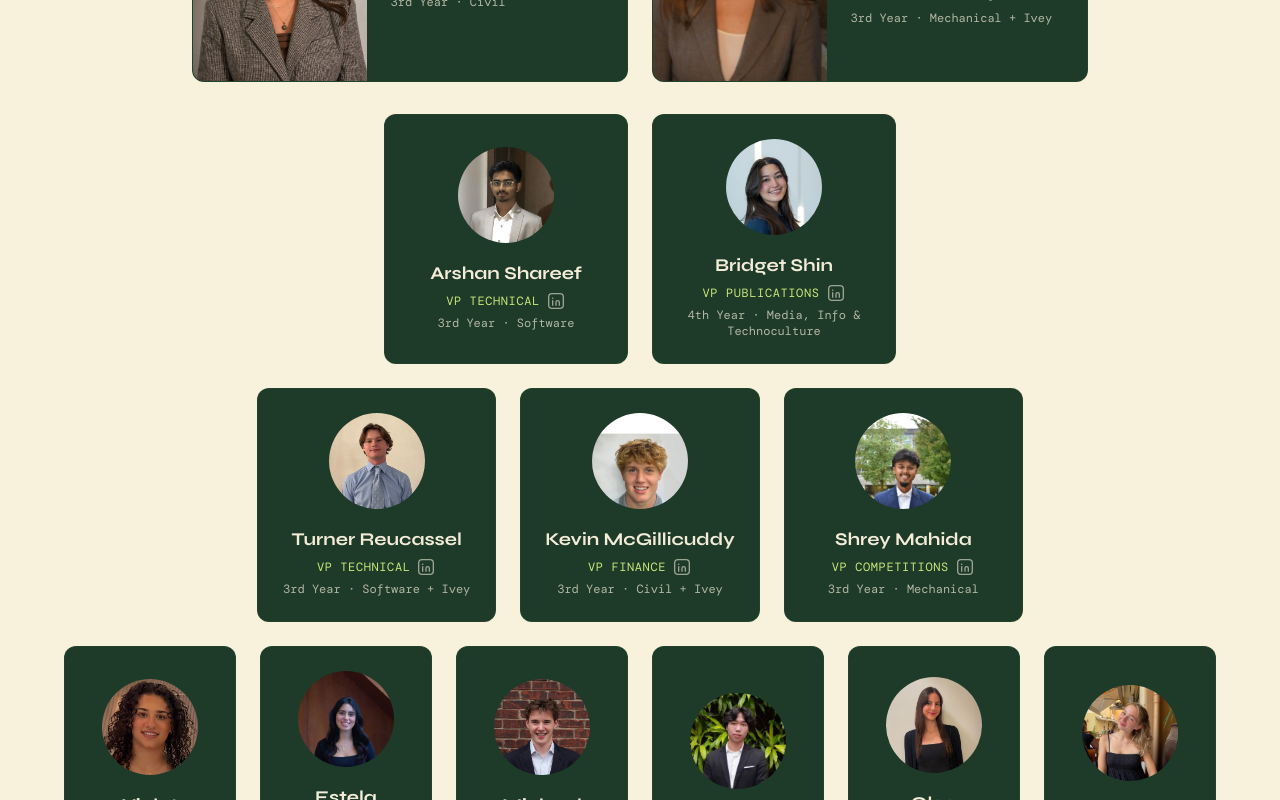
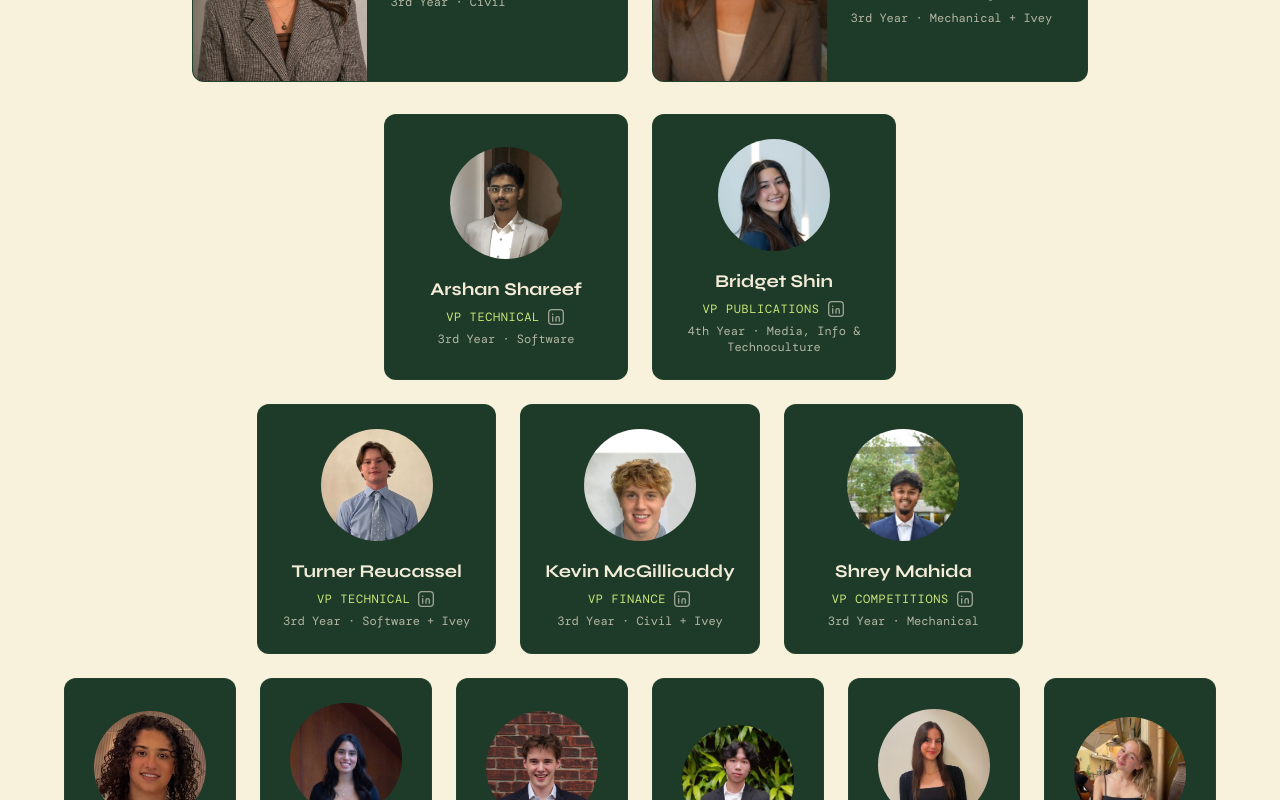
Before and after one commit to Anomaly-E-E/WEC, a React (Vite) app: page / in a window 1280 px wide. Shown: the part 4100-4900 px from the top of the page. Built offline with nearby package versions, Linux system fonts and the light colour scheme; a web font is replaced by a local one.

Commit message:
Enlarge team member circular photo/initials avatars
Co-Authored-By: Claude Sonnet 5 <noreply@anthropic.com>

```diff
--- a/src/components/TeamSection.tsx
+++ b/src/components/TeamSection.tsx
@@ -69,11 +69,11 @@ function MemberCard({ member }: { member: TeamMember }) {
           width={96}
           height={96}
           loading="lazy"
-          className="w-14 h-14 md:w-24 md:h-24 mx-auto mb-2 md:mb-4 rounded-full object-cover flex-shrink-0"
+          className="w-16 h-16 md:w-28 md:h-28 mx-auto mb-2 md:mb-4 rounded-full object-cover flex-shrink-0"
           style={member.photoPosition ? { objectPosition: member.photoPosition } : undefined}
         />
       ) : (
-        <div className="w-14 h-14 md:w-24 md:h-24 mx-auto mb-2 md:mb-4 rounded-full bg-gradient-to-br from-moss to-fern flex items-center justify-center flex-shrink-0">
+        <div className="w-16 h-16 md:w-28 md:h-28 mx-auto mb-2 md:mb-4 rounded-full bg-gradient-to-br from-moss to-fern flex items-center justify-center flex-shrink-0">
           <span className="font-display text-card-text text-base md:text-2xl font-bold">
             {member.initials}
           </span>
```
